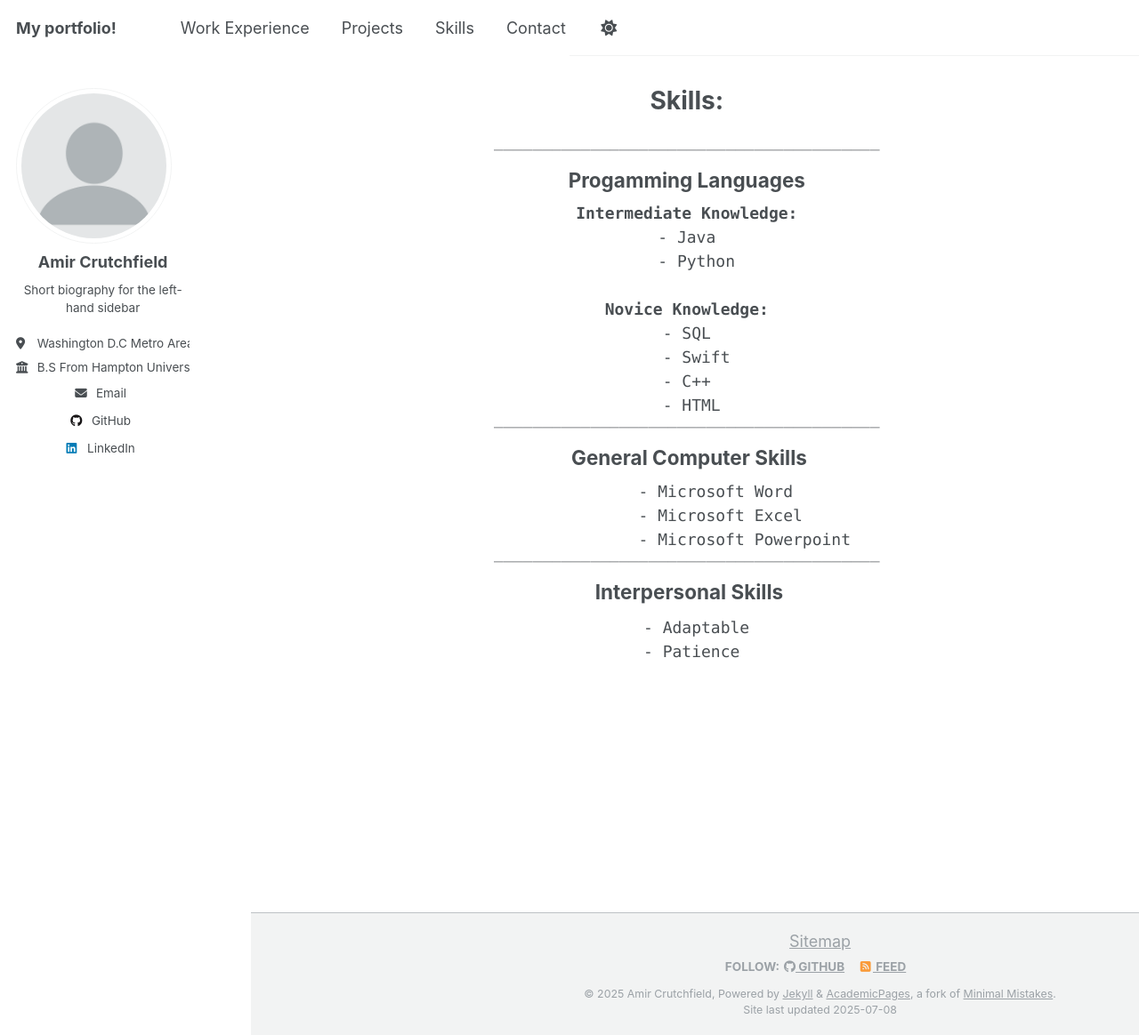
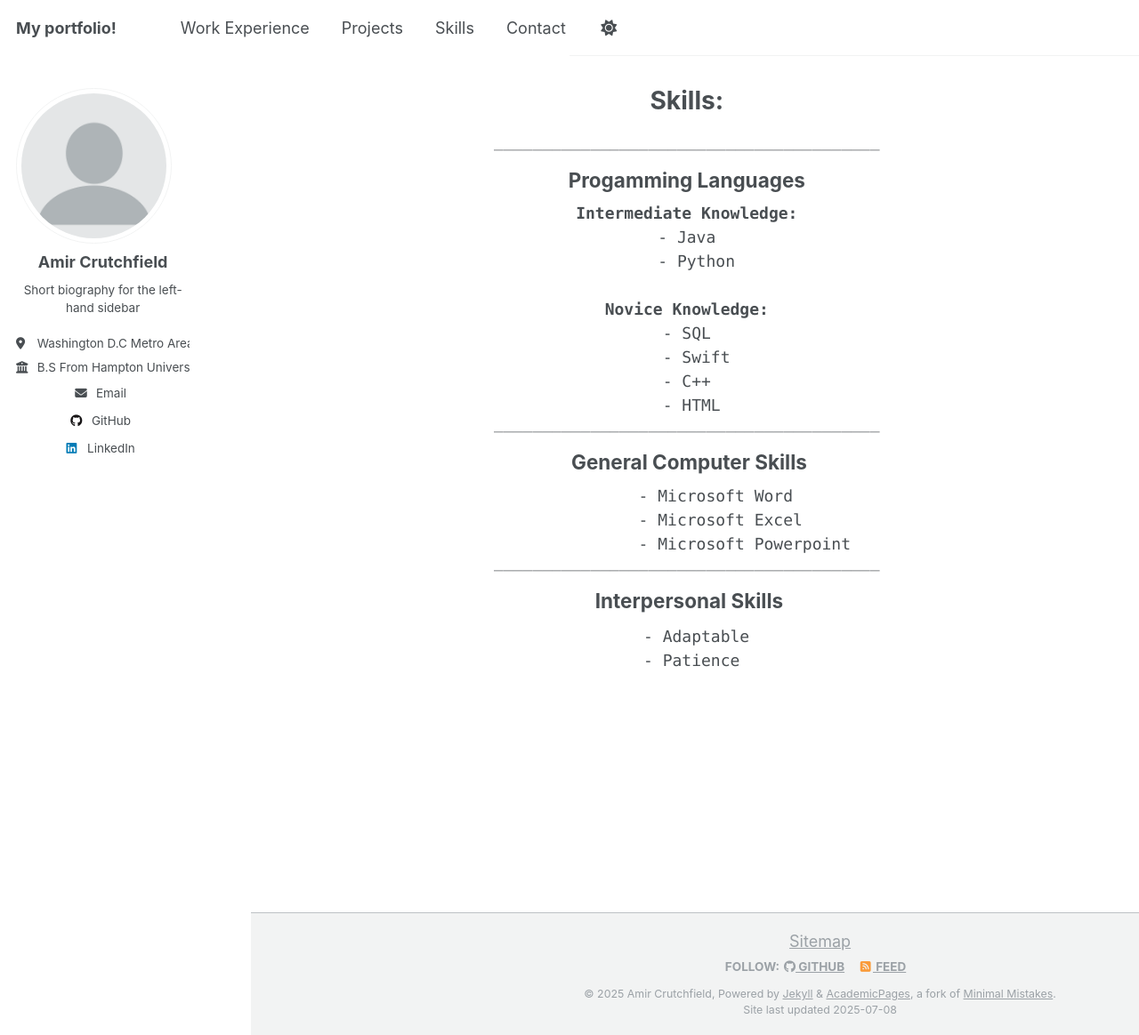
Before and after one commit to amirc42/amircportfolio, a Jekyll site: the page built from _pages/skills.html, in a window 1280 px wide and 1164 px high. Shown: the whole window at 89% size. Built offline with Jekyll 4.4.1, drawn with Linux system fonts in a browser that asks for light colours; a script that is not in the unit is left out.

Commit message:
Update skills.html

```diff
--- a/_pages/skills.html
+++ b/_pages/skills.html
@@ -23,7 +23,7 @@ div {text-align: center;}
   - Swift
 - C++
    - HTML  </pre>
-<div style ="margin:-30px 39.1px 0;">
+<div style ="margin:-25px 39.1px 0;">
 <pre> ________________________________________
 <div style ="margin:-55px 39.1px 0;">
 <h2> General Computer Skills </h2>
@@ -31,7 +31,7 @@ div {text-align: center;}
       - Microsoft Word
         - Microsoft Excel
              - Microsoft Powerpoint </pre>
-<div style ="margin:-30px 39.1px 0;">
+<div style ="margin:-25px 39.1px 0;">
 <pre> ________________________________________
 <div style ="margin:-55px 39.1px 0;">
 <h2> Interpersonal Skills </h2>
```
